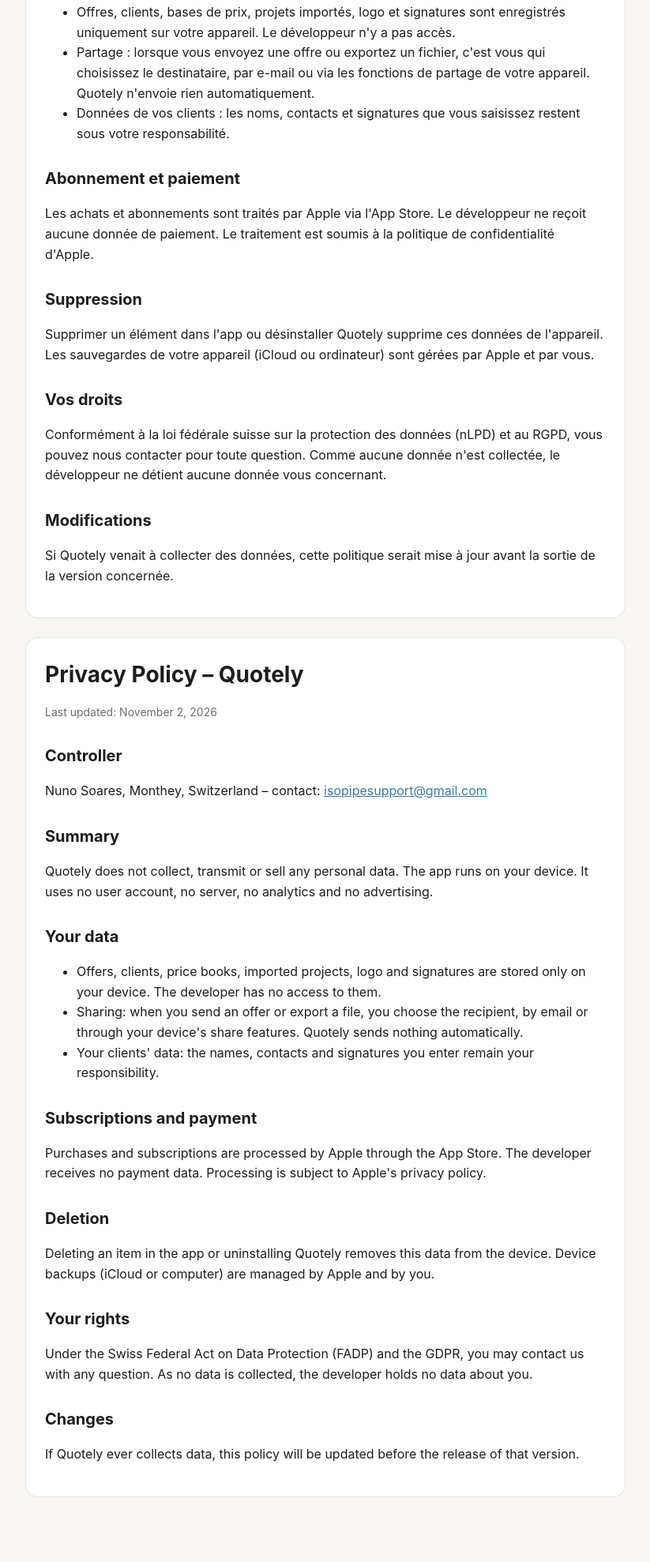
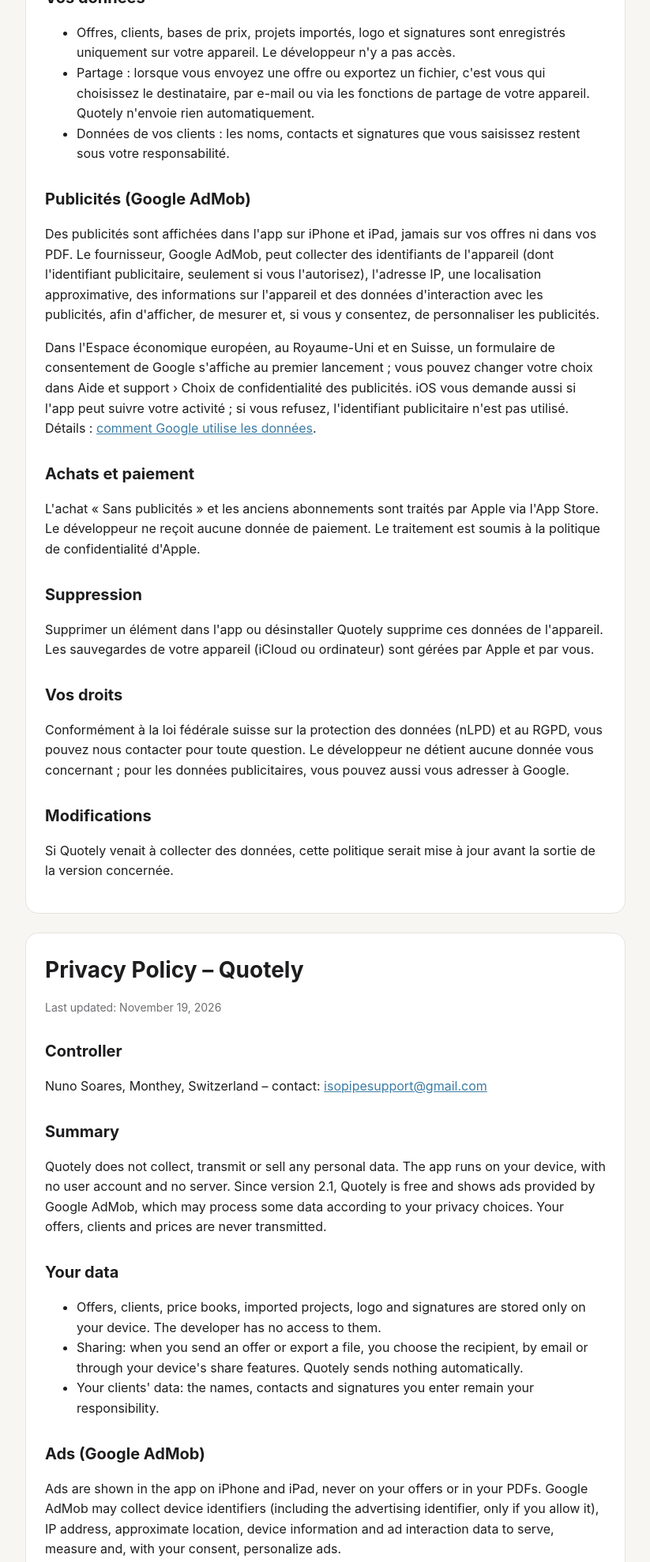
Before and after one commit to nuno-18-eng/isopipe, a plain HTML site: page quotely/privacy.html in a window 1280 px wide. Shown: the part 491-2469 px from the top of the page at 79% size, without its empty margins (228-1051 px from the left). Drawn offline with Linux system fonts and the light colour scheme.

Commit message:
Quotely : politique de confidentialité 2.1 (publicités Google AdMob, achat Sans publicités)
Co-Authored-By: Claude Opus 5.5 <noreply@anthropic.com>

```diff
--- a/quotely/privacy.html
+++ b/quotely/privacy.html
@@ -21,45 +21,51 @@
 <nav><a href="#fr">Français</a><a href="#en">English</a><a href="support.html">Support</a></nav>
 <div class="card" id="fr">
 <h1>Politique de confidentialité – Quotely</h1>
-<p class="muted">Dernière mise à jour : 2 novembre 2026</p>
+<p class="muted">Dernière mise à jour : 19 novembre 2026</p>
 <h2>Responsable</h2>
 <p>Nuno Soares, Monthey, Suisse – contact : <a href="mailto:isopipesupport@gmail.com">isopipesupport@gmail.com</a></p>
 <h2>En résumé</h2>
-<p>Quotely ne collecte, ne transmet et ne vend aucune donnée personnelle. L'app fonctionne sur votre appareil. Elle n'utilise ni compte utilisateur, ni serveur, ni outil de statistiques, ni publicité.</p>
+<p>Quotely ne collecte, ne transmet et ne vend aucune donnée personnelle. L'app fonctionne sur votre appareil, sans compte utilisateur ni serveur. Depuis la version 2.1, Quotely est gratuit et affiche des publicités fournies par Google AdMob, qui peut traiter certaines données selon vos choix de confidentialité. Vos offres, clients et prix ne sont jamais transmis.</p>
 <h2>Vos données</h2>
 <ul>
 <li>Offres, clients, bases de prix, projets importés, logo et signatures sont enregistrés uniquement sur votre appareil. Le développeur n'y a pas accès.</li>
 <li>Partage : lorsque vous envoyez une offre ou exportez un fichier, c'est vous qui choisissez le destinataire, par e-mail ou via les fonctions de partage de votre appareil. Quotely n'envoie rien automatiquement.</li>
 <li>Données de vos clients : les noms, contacts et signatures que vous saisissez restent sous votre responsabilité.</li>
 </ul>
-<h2>Abonnement et paiement</h2>
-<p>Les achats et abonnements sont traités par Apple via l'App Store. Le développeur ne reçoit aucune donnée de paiement. Le traitement est soumis à la politique de confidentialité d'Apple.</p>
+<h2>Publicités (Google AdMob)</h2>
+<p>Des publicités sont affichées dans l'app sur iPhone et iPad, jamais sur vos offres ni dans vos PDF. Le fournisseur, Google AdMob, peut collecter des identifiants de l'appareil (dont l'identifiant publicitaire, seulement si vous l'autorisez), l'adresse IP, une localisation approximative, des informations sur l'appareil et des données d'interaction avec les publicités, afin d'afficher, de mesurer et, si vous y consentez, de personnaliser les publicités.</p>
+<p>Dans l'Espace économique européen, au Royaume-Uni et en Suisse, un formulaire de consentement de Google s'affiche au premier lancement ; vous pouvez changer votre choix dans Aide et support › Choix de confidentialité des publicités. iOS vous demande aussi si l'app peut suivre votre activité ; si vous refusez, l'identifiant publicitaire n'est pas utilisé. Détails : <a href="https://policies.google.com/technologies/partner-sites">comment Google utilise les données</a>.</p>
+<h2>Achats et paiement</h2>
+<p>L'achat « Sans publicités » et les anciens abonnements sont traités par Apple via l'App Store. Le développeur ne reçoit aucune donnée de paiement. Le traitement est soumis à la politique de confidentialité d'Apple.</p>
 <h2>Suppression</h2>
 <p>Supprimer un élément dans l'app ou désinstaller Quotely supprime ces données de l'appareil. Les sauvegardes de votre appareil (iCloud ou ordinateur) sont gérées par Apple et par vous.</p>
 <h2>Vos droits</h2>
-<p>Conformément à la loi fédérale suisse sur la protection des données (nLPD) et au RGPD, vous pouvez nous contacter pour toute question. Comme aucune donnée n'est collectée, le développeur ne détient aucune donnée vous concernant.</p>
+<p>Conformément à la loi fédérale suisse sur la protection des données (nLPD) et au RGPD, vous pouvez nous contacter pour toute question. Le développeur ne détient aucune donnée vous concernant ; pour les données publicitaires, vous pouvez aussi vous adresser à Google.</p>
 <h2>Modifications</h2>
 <p>Si Quotely venait à collecter des données, cette politique serait mise à jour avant la sortie de la version concernée.</p>
 </div>
 <div class="card" id="en">
 <h1>Privacy Policy – Quotely</h1>
-<p class="muted">Last updated: November 2, 2026</p>
+<p class="muted">Last updated: November 19, 2026</p>
 <h2>Controller</h2>
 <p>Nuno Soares, Monthey, Switzerland – contact: <a href="mailto:isopipesupport@gmail.com">isopipesupport@gmail.com</a></p>
 <h2>Summary</h2>
-<p>Quotely does not collect, transmit or sell any personal data. The app runs on your device. It uses no user account, no server, no analytics and no advertising.</p>
+<p>Quotely does not collect, transmit or sell any personal data. The app runs on your device, with no user account and no server. Since version 2.1, Quotely is free and shows ads provided by Google AdMob, which may process some data according to your privacy choices. Your offers, clients and prices are never transmitted.</p>
 <h2>Your data</h2>
 <ul>
 <li>Offers, clients, price books, imported projects, logo and signatures are stored only on your device. The developer has no access to them.</li>
 <li>Sharing: when you send an offer or export a file, you choose the recipient, by email or through your device's share features. Quotely sends nothing automatically.</li>
 <li>Your clients' data: the names, contacts and signatures you enter remain your responsibility.</li>
 </ul>
-<h2>Subscriptions and payment</h2>
-<p>Purchases and subscriptions are processed by Apple through the App Store. The developer receives no payment data. Processing is subject to Apple's privacy policy.</p>
+<h2>Ads (Google AdMob)</h2>
+<p>Ads are shown in the app on iPhone and iPad, never on your offers or in your PDFs. Google AdMob may collect device identifiers (including the advertising identifier, only if you allow it), IP address, approximate location, device information and ad interaction data to serve, measure and, with your consent, personalize ads.</p>
+<p>In the EEA, the UK and Switzerland, a Google consent form appears on first launch; you can change your choice in Help &amp; support › Ad privacy choices. iOS also asks whether the app may track you; if you decline, the advertising identifier is not used. Details: <a href="https://policies.google.com/technologies/partner-sites">how Google uses data</a>.</p>
+<h2>Purchases and payment</h2>
+<p>The "Remove ads" purchase and former subscriptions are processed by Apple through the App Store. The developer receives no payment data. Processing is subject to Apple's privacy policy.</p>
 <h2>Deletion</h2>
 <p>Deleting an item in the app or uninstalling Quotely removes this data from the device. Device backups (iCloud or computer) are managed by Apple and by you.</p>
 <h2>Your rights</h2>
-<p>Under the Swiss Federal Act on Data Protection (FADP) and the GDPR, you may contact us with any question. As no data is collected, the developer holds no data about you.</p>
+<p>Under the Swiss Federal Act on Data Protection (FADP) and the GDPR, you may contact us with any question. The developer holds no data about you; for advertising data, you may also contact Google.</p>
 <h2>Changes</h2>
 <p>If Quotely ever collects data, this policy will be updated before the release of that version.</p>
 </div>
```
